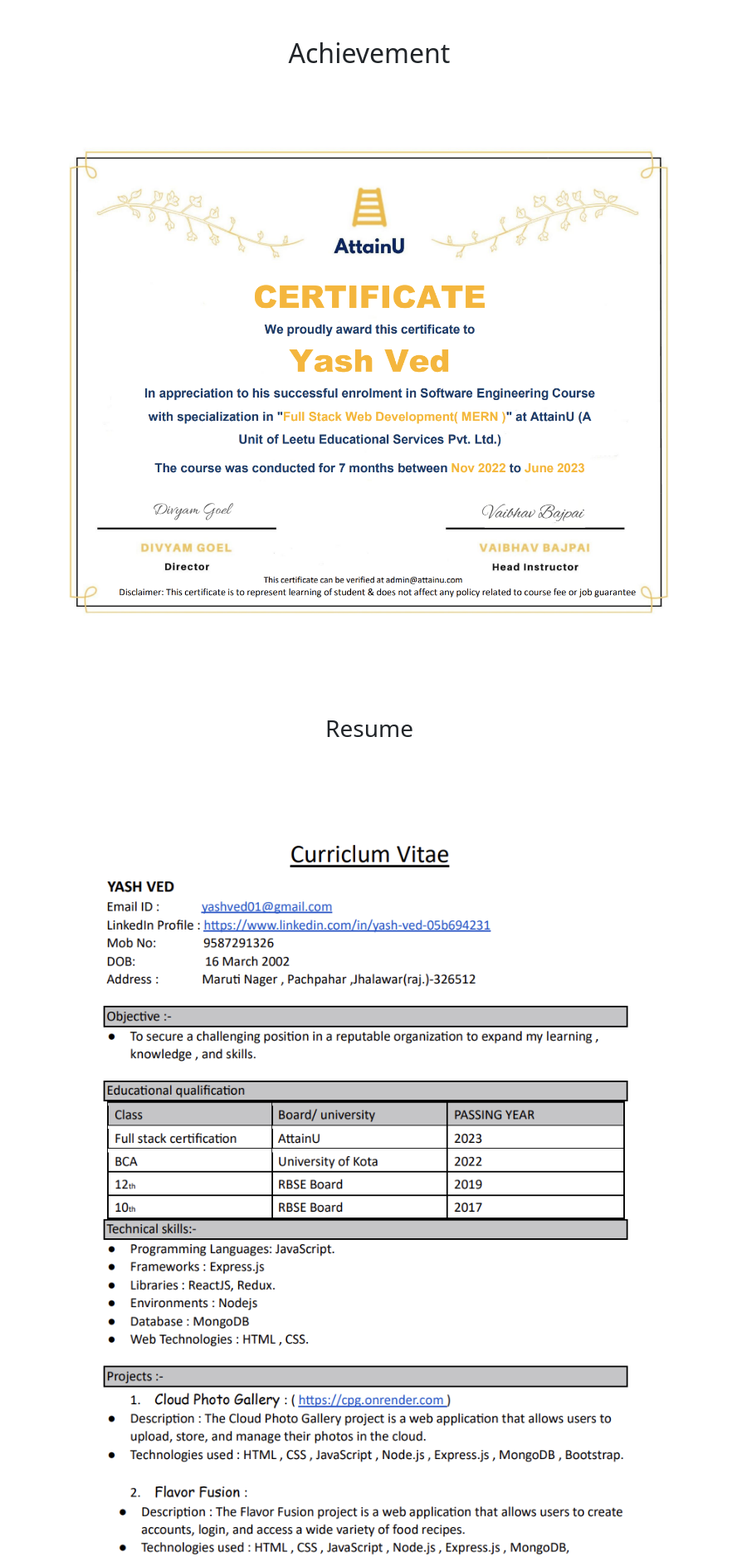
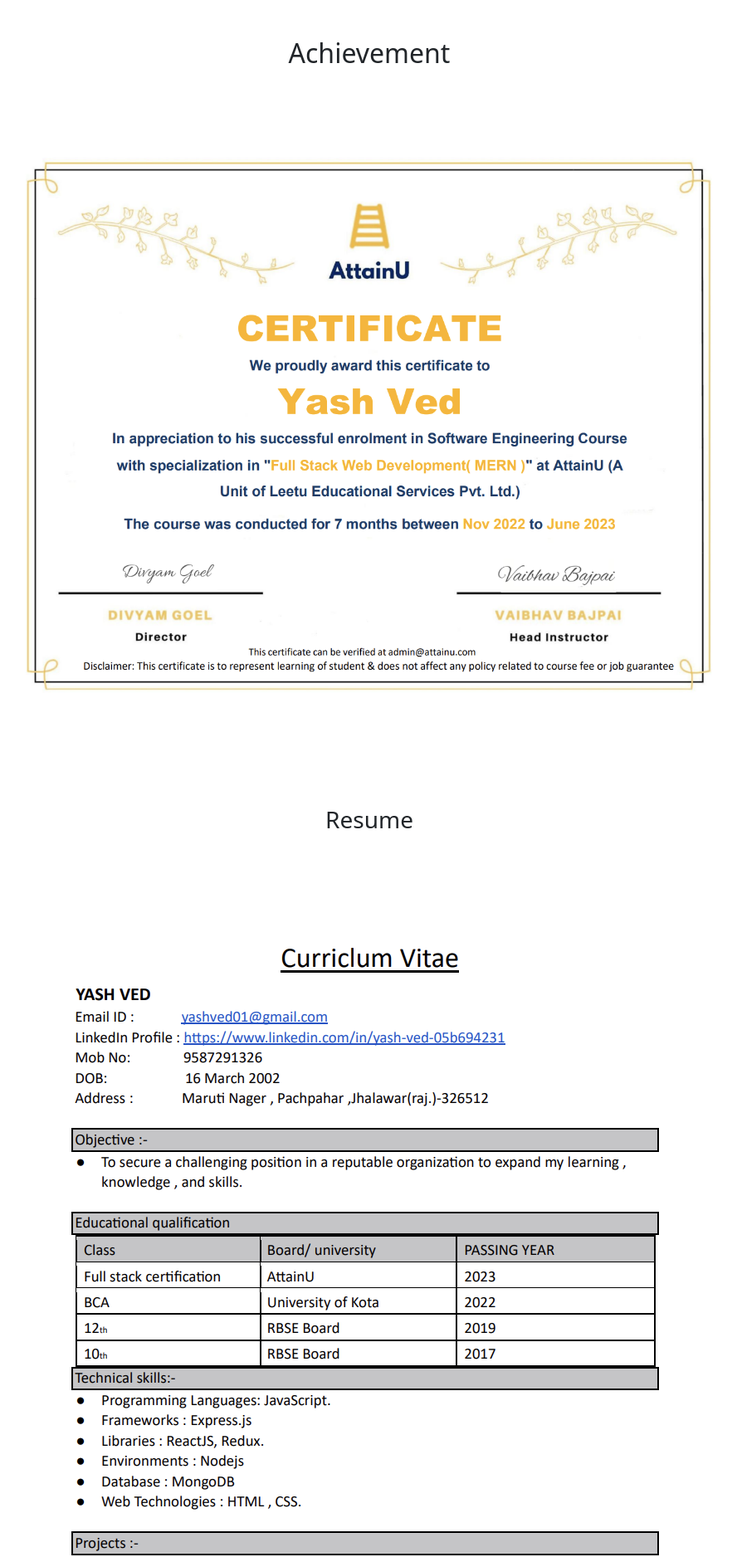
Before and after one commit to Yash-Ved-au52/portFolio, a website: page new1/public/Portfolio.html in a window 1280 px wide. Shown: the part 1663-3539 px from the top of the page at 83% size, without its empty margins (195-1083 px from the left). Drawn offline with nearby package versions, Linux system fonts and the light colour scheme.

Commit message:
Update css1.css

```diff
--- a/new1/public/css1.css
+++ b/new1/public/css1.css
@@ -68,7 +68,7 @@
 }
 
 .container_5 img {
-    max-width: 70%;
+    max-width: 80%;
 
 }
 
@@ -77,7 +77,7 @@
 /* margin-top: 20px; */
 }
 .container_6 img{
-    max-width: 70%;
+    max-width: 80%;
     min-width: auto;
 }
 
```
